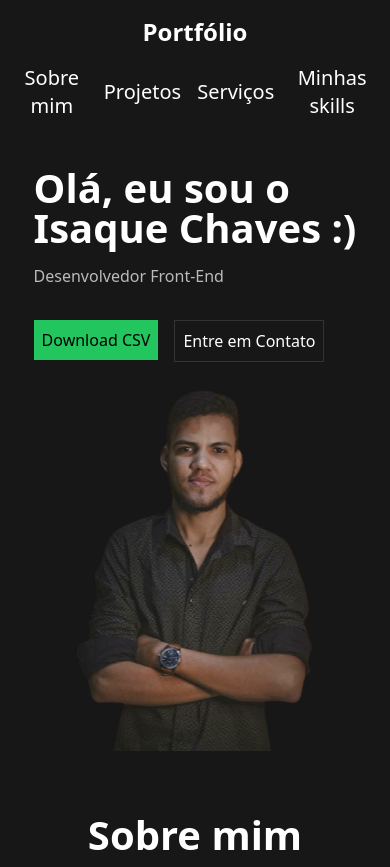
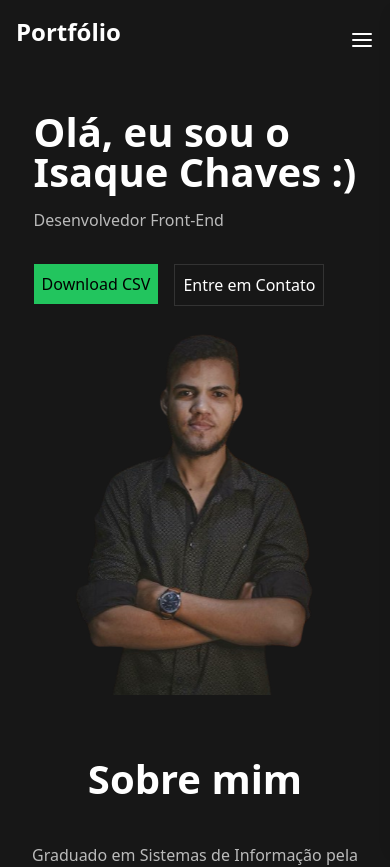
Before and after one commit to isaquerchaves/portfolio, a Next.js app: page / in a window 390 px wide. Shown: the top 867 px of the page. Built offline with nearby package versions, Linux system fonts and the light colour scheme.

Commit message:
feat: add sidebar on mobile screens

```diff
--- a/package.json
+++ b/package.json
@@ -9,7 +9,9 @@
     "lint": "next lint"
   },
   "dependencies": {
+    "@radix-ui/react-dialog": "^1.0.5",
     "@radix-ui/react-hover-card": "^1.0.7",
+    "@radix-ui/react-slot": "^1.0.2",
     "class-variance-authority": "^0.7.0",
     "clsx": "^2.0.0",
     "lucide-react": "^0.292.0",
--- a/src/components/ui/header.tsx
+++ b/src/components/ui/header.tsx
@@ -1,9 +1,51 @@
-"use client";
-import React from 'react';
-import HeaderButton from "./button-header";
+"use client"
+import React, { useState, useEffect, useRef } from 'react';
+import { AlignJustify, X } from 'lucide-react';
+import HeaderButton from './button-header';
 
-const Header = () => {
+const Header: React.FC = () => {
+    const [showSidebar, setShowSidebar] = useState<boolean>(false);
+    const sidebarRef = useRef<HTMLDivElement>(null);
+    const [isMdScreenOrLarger, setIsMdScreenOrLarger] = useState<boolean>(false);
+
+    const toggleSidebar = () => {
+      setShowSidebar(!showSidebar);
+    };
+
+    const closeSidebar = () => {
+      setShowSidebar(false);
+    };
+
+    useEffect(() => {
+      // Função para verificar o tamanho da tela e atualizar o estado
+      const checkScreenSize = () => {
+        const mdScreenOrLarger = window.innerWidth >= 768;
+        setIsMdScreenOrLarger(mdScreenOrLarger);
+      };
+
+      // Verifica o tamanho da tela quando o componente é montado
+      checkScreenSize();
+
+      // Adiciona um event listener para o evento de redimensionamento da janela
+      window.addEventListener('resize', checkScreenSize);
+
+      // Remove o event listener quando o componente é desmontado
+      return () => {
+        window.removeEventListener('resize', checkScreenSize);
+      };
+    }, []);
+
+    useEffect(() => {
+      // Verifica se o código está sendo executado no lado do cliente
+      if (typeof window !== 'undefined') {
+        const mdScreenOrLarger = window.innerWidth >= 768;
+        setIsMdScreenOrLarger(mdScreenOrLarger);
+      }
+    }, []);
+
     return (
+      <div className="relative">
+        {isMdScreenOrLarger ? (
           <div className="flex flex-col md:flex-row justify-between items-center text-xl px-4 md:px-8 lg:px-16 py-4 md:py-6 sm:flex-row">
             <p className="text-2xl font-bold mb-4 md:text-2xl lg:text-3xl xl:text-4xl md:mb-0 md:mr-4">Portfólio</p>
             <div className="flex flex-row gap-4 md:gap-10">
@@ -13,6 +55,25 @@ const Header = () => {
               <HeaderButton conteudo="Minhas skills" scrollTargetId="minhas-skills" />
             </div>
           </div>
+        ) : (
+          <div className="flex flex-row justify-between items-center text-xl px-4 md:px-8 lg:px-16 py-4 md:py-6 ">
+            <p className="text-2xl font-bold mb-4 md:text-2xl lg:text-3xl xl:text-4xl md:mb-0 md:mr-4">Portfólio</p>
+            <button onClick={toggleSidebar}> <AlignJustify /> </button>
+          </div>
+        )}
+
+        <div ref={sidebarRef} className={`fixed top-0 right-0 h-full bg-[#212121] text-white w-64 border-l border-gray-600 bg-background shadow-lg transform z-50 ${showSidebar ? 'translate-x-0' : 'translate-x-full'} transition-transform duration-300 ease-in-out`}>
+          <div className="flex flex-col gap-6 h-full px-4 py-6 relative">
+            <button className="flex justify-end" onClick={closeSidebar}><X color='gray' size={18} /></button>
+            <div className="flex flex-col gap-4 md:gap-10">
+              <HeaderButton conteudo="Sobre mim" scrollTargetId="sobre-mim" onClick={toggleSidebar} />
+              <HeaderButton conteudo="Projetos" scrollTargetId="projetos" onClick={toggleSidebar} />
+              <HeaderButton conteudo="Serviços" scrollTargetId="servicos" onClick={toggleSidebar} />
+              <HeaderButton conteudo="Minhas skills" scrollTargetId="minhas-skills" onClick={toggleSidebar} />
+            </div>
+          </div>
+        </div>
+      </div>
     );
 }
 
```
Also changed, not shown: 1 other file (tests, documents, lock files or other folders). Lines whose indentation alone changed are shown as unchanged.
